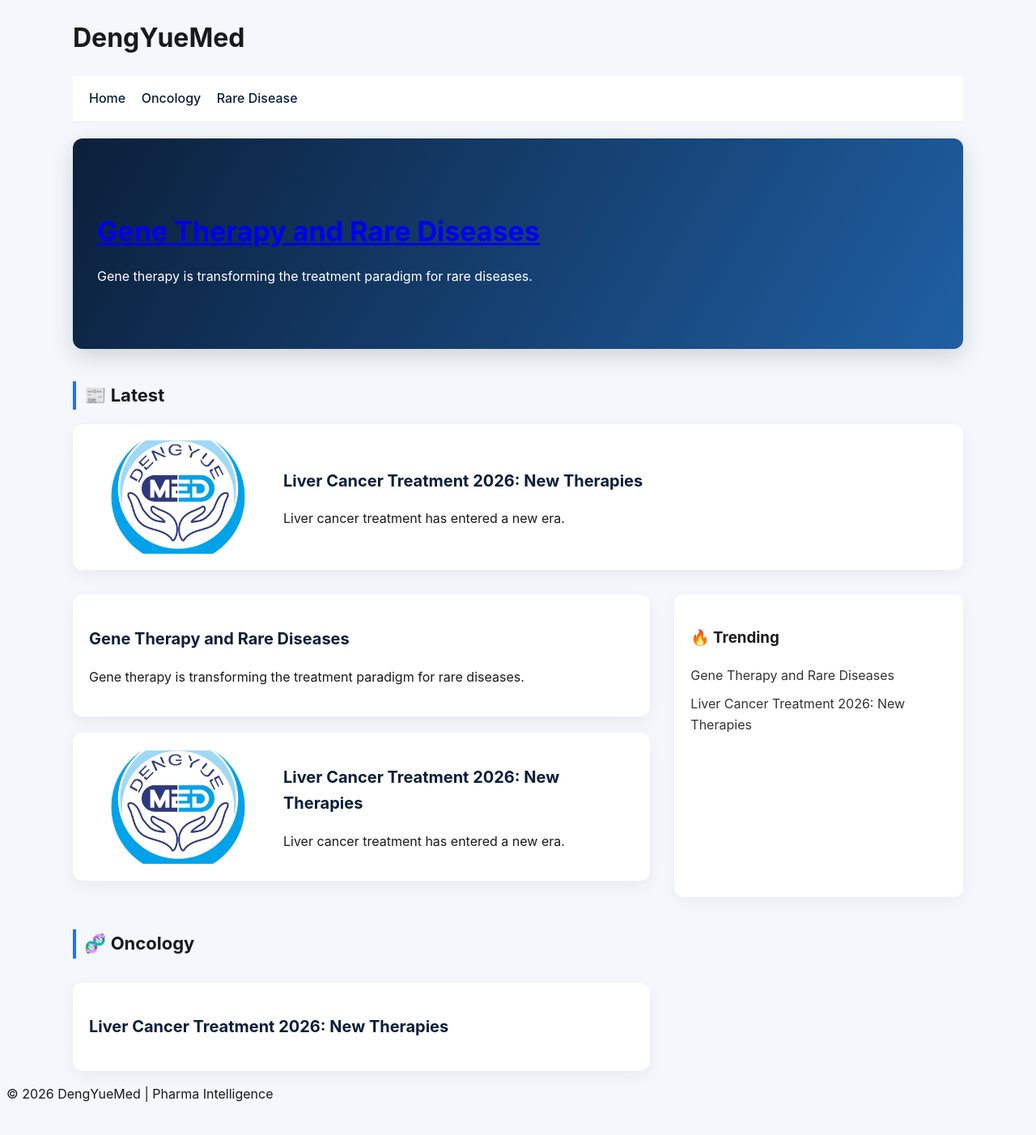
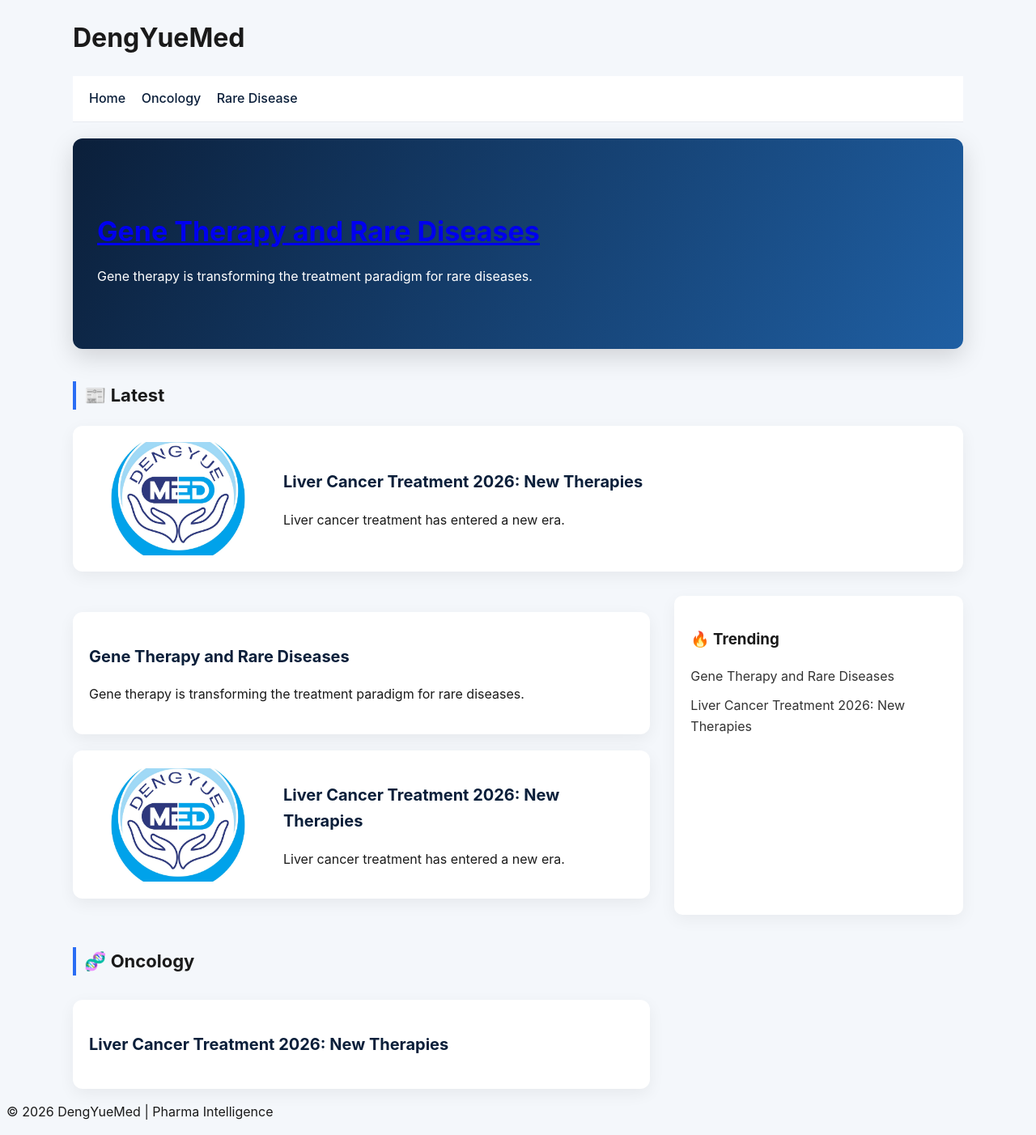
Before and after one commit to hkdengyue/hkdengyue.github.io, a Jekyll site: the page built from index.html, in a window 1280 px wide. Shown: the whole page at 81% size. Built offline with Jekyll 4.4.1, drawn with Linux system fonts in a browser that asks for light colours; before the commit the page ends 1381 px from its top, so only the background shows below that.

Commit message:
Update style.css

```diff
--- a/assets/style.css
+++ b/assets/style.css
@@ -225,3 +225,7 @@ nav a:hover {
 .card-content h3 a:hover {
     color: #2a6df4;
 }
+
+.main-list {
+    margin-top: 20px;
+}
```
